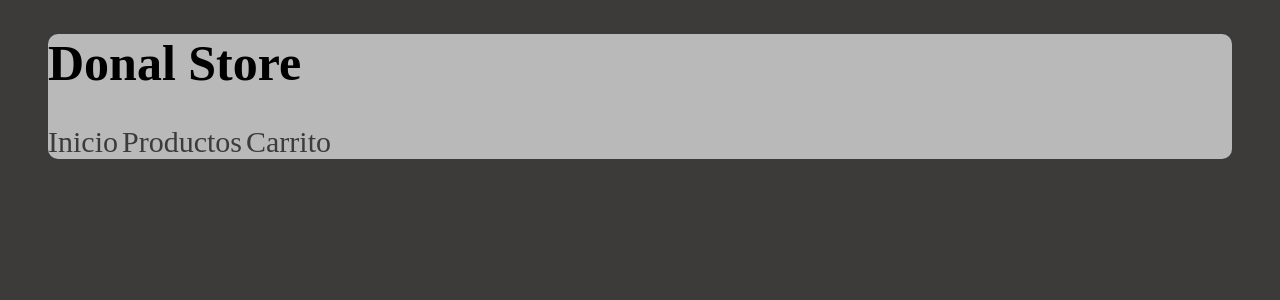
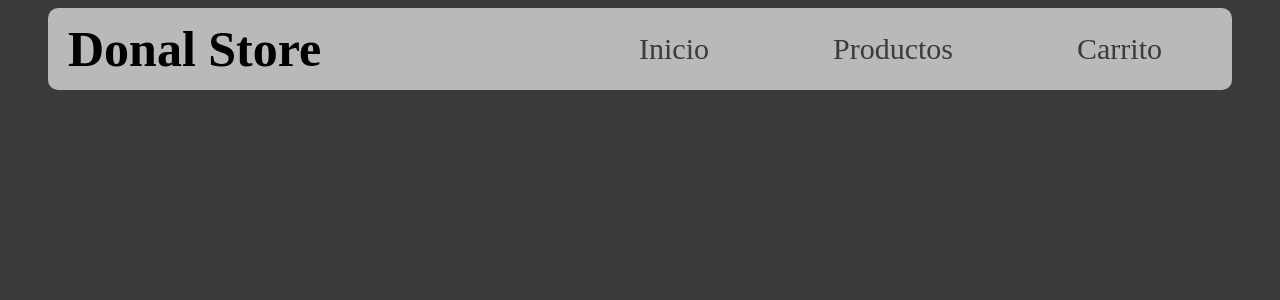
Before and after one commit to samir3632/Donal-Store, a PHP site: page /pages/home.html in a window 1280 px wide. Shown: the top 300 px of the page. Run offline with PHP 8.4, Linux system fonts and the light colour scheme.

Commit message:
nav actualizado

```diff
--- a/styles/home.css
+++ b/styles/home.css
@@ -9,14 +9,32 @@ body {
 .nav-header {
   background-color: #b9b9b9;
   border-radius: 10px;
+  display: flex;
+  align-items: center;
+  padding: 12px 20px;
+  gap: 20px;
 }
 
 .logo {
   font-size: 50px;
+  margin: 0;
+}
+
+.nav {
+  margin-left: auto;
+  display: flex;
+  align-items: center;
+  gap: 24px;
 }
 
 .nav-link {
   color: #3D3A3A;
   text-decoration: none;
   font-size: 30px;
+  margin: 0;
+  padding: 8px 50px;
 }
+
+.nav-link:hover {
+  text-decoration: underline;
+}
```
Lines whose indentation alone changed are shown as unchanged.
